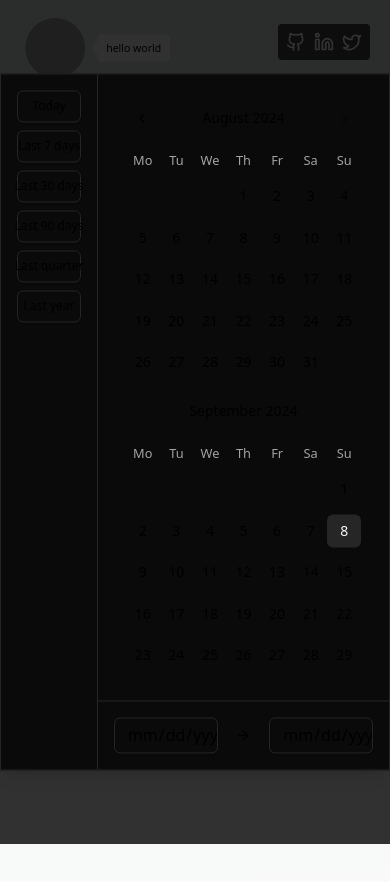
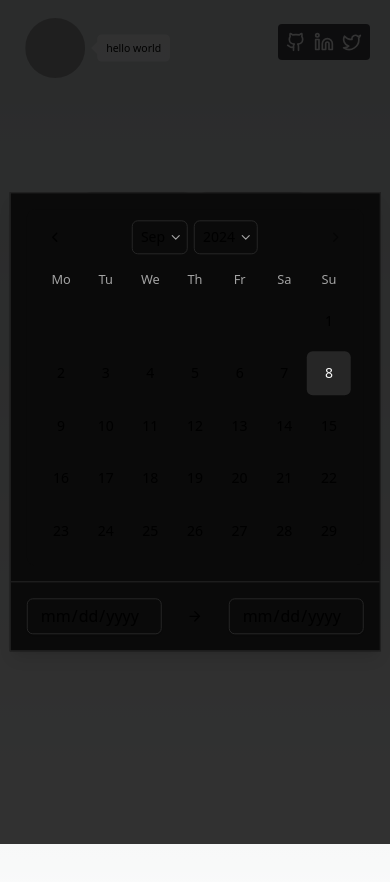
Before and after one commit to kvtemadden/kvte, a Next.js app: page /components in a window 390 px wide. Both pictures are taken after a click on the button "Select dates". Shown: the top 882 px of the page. Built offline with nearby package versions, Linux system fonts and the light colour scheme; grey boxes are pictures that could not be loaded.

Commit message:
Refactor CalendarModal for mobile responsiveness and improve layout adjustments

```diff
--- a/components/display/calendar-modal.tsx
+++ b/components/display/calendar-modal.tsx
@@ -1,5 +1,5 @@
 import { Calendar } from "@/components/ui/calendar";
-import React, { useState } from "react";
+import React, { useEffect, useState } from "react";
 import { Button } from "../ui/button";
 import { Dialog, DialogContent, DialogTrigger } from "../ui/dialog";
 import { Input } from "../ui/input";
@@ -22,7 +22,15 @@ export const CalendarModal: React.FC<CalendarModalProps> = ({
   // For input boxes
   const [startInput, setStartInput] = useState("");
   const [endInput, setEndInput] = useState("");
+  const [isMobile, setIsMobile] = React.useState(false);
   const inputChangeRef = React.useRef(false);
+
+  useEffect(() => {
+    const checkMobile = () => setIsMobile(window.innerWidth < 1024);
+    checkMobile();
+    window.addEventListener("resize", checkMobile);
+    return () => window.removeEventListener("resize", checkMobile);
+  }, []);
 
   // Format date to yyyy-mm-dd for input[type=date]
   const formatDateInput = (d?: Date) =>
@@ -59,14 +67,6 @@ export const CalendarModal: React.FC<CalendarModalProps> = ({
 
   return (
     <>
-      {/* <Button
-        onClick={() => {
-          setShow((prev) => !prev);
-        }}
-      >
-        {show ? "Hide" : "Show"}
-      </Button> */}
-
       <Dialog>
         <DialogTrigger asChild>
           <Button variant="outline">
@@ -89,11 +89,11 @@ export const CalendarModal: React.FC<CalendarModalProps> = ({
         </DialogTrigger>
 
         <DialogContent
-          className="min-w-fit min-h-fit flex items-center justify-center [&>button:first-of-type]:hidden p-0"
-          style={{ maxWidth: "700px", overflow: "auto" }}
+          className="max-w-[95%] md:max-w-[700px] min-w-fit min-h-fit flex items-center justify-center [&>button:first-of-type]:hidden p-0"
+          style={{ overflow: "auto" }}
         >
           <div className="grid grid-cols-12 min-h-fit min-w-fit grow">
-            <div className="flex flex-col h-full col-span-3 gap-2 border-r px-4 row-span-2 py-4">
+            <div className="hidden sm:flex flex-col h-full col-span-3 gap-2 border-r px-4 row-span-2 py-4">
               {/* create button per time period */}
               {Object.keys(TimePeriodMapper).map((period) =>
                 (() => {
@@ -127,7 +127,7 @@ export const CalendarModal: React.FC<CalendarModalProps> = ({
               )}
             </div>
 
-            <div className="flex w-full items-center justify-center p-4 col-span-9">
+            <div className="flex w-full items-center justify-center p-4 col-span-12 sm:col-span-9">
               <Calendar
                 mode="range"
                 selected={
@@ -141,9 +141,9 @@ export const CalendarModal: React.FC<CalendarModalProps> = ({
                 endMonth={new Date()}
                 className="rounded-lg border"
                 fixedWeeks
-                numberOfMonths={2}
+                captionLayout={isMobile ? "dropdown" : "label"}
+                numberOfMonths={isMobile ? 1 : 2}
                 pagedNavigation
-                navLayout="after"
                 showOutsideDays={false}
                 broadcastCalendar
                 classNames={{
@@ -152,13 +152,13 @@ export const CalendarModal: React.FC<CalendarModalProps> = ({
               />
             </div>
 
-            <div className="col-span-9 col-start-4 grid grid-cols-5 items-center justify-center border-t p-4 w-full">
+            <div className="col-span-12 sm:col-span-9 sm:col-start-4 grid grid-cols-5 items-center justify-center border-t p-4 w-full">
               <div className="col-span-2 flex items-center justify-center">
                 <Input
                   type="date"
                   value={startInput}
                   onChange={handleStartChange}
-                  className="w-26"
+                  className="w-full"
                   placeholder="Start date"
                 />
               </div>
@@ -172,7 +172,7 @@ export const CalendarModal: React.FC<CalendarModalProps> = ({
                   type="date"
                   value={endInput}
                   onChange={handleEndChange}
-                  className="w-26"
+                  className="w-full"
                   placeholder="End date"
                 />
               </div>
```
